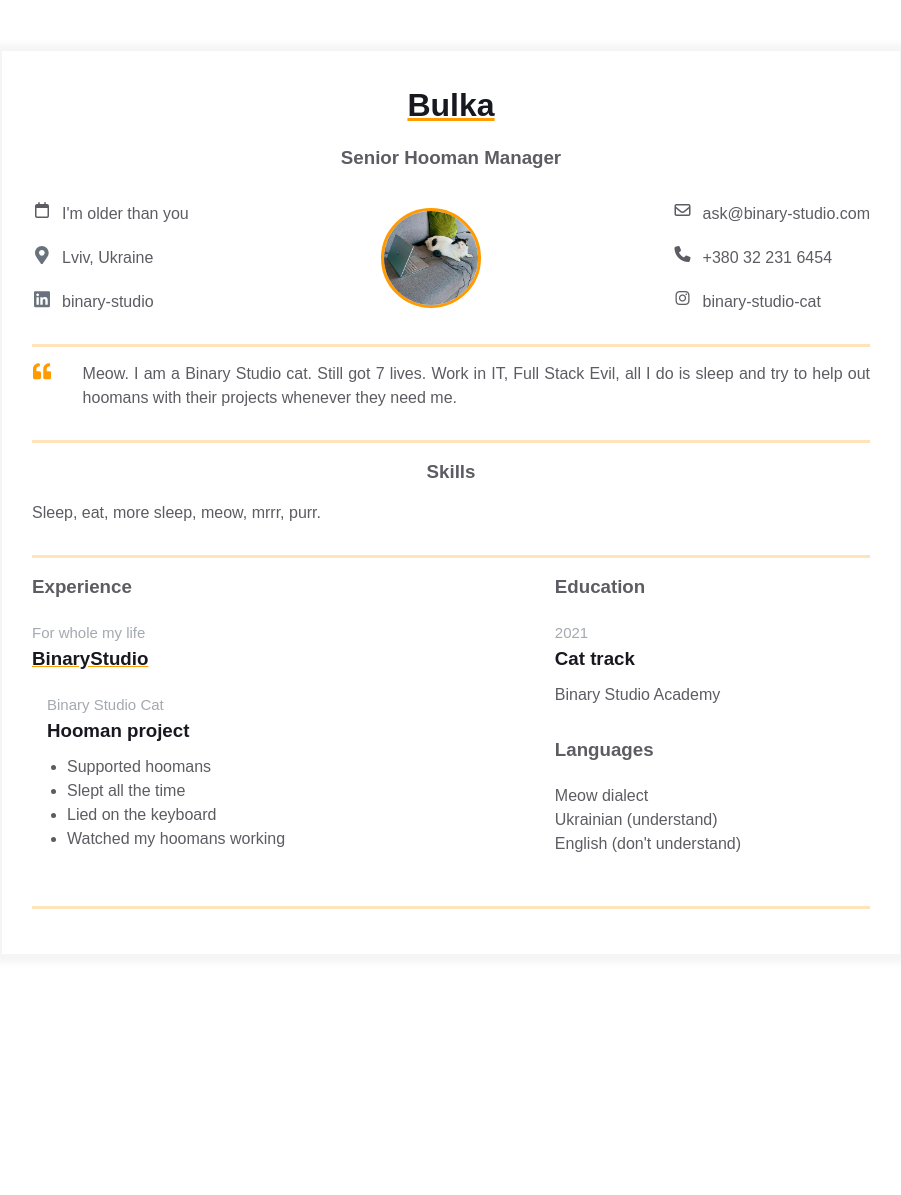
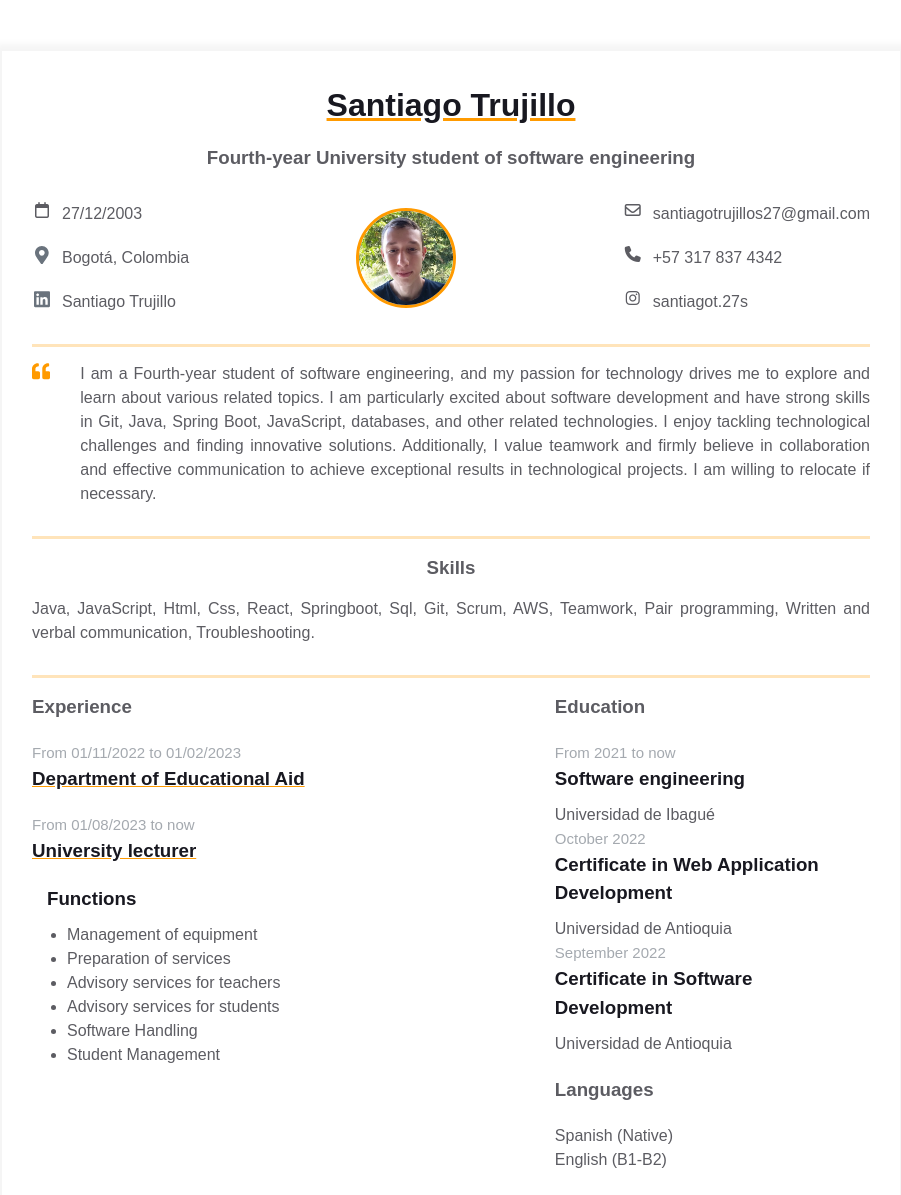
Before and after one commit to ST2712/homepage, a plain HTML site: page index.html in a window 1280 px wide. Shown: the top 1195 px of the page, without its empty margins (189-1090 px from the left). Before the commit the page ends 1005 px from the top, so only its background shows below. Drawn offline with Linux system fonts and the light colour scheme.

Commit message:
Add: Final commit my own resume

```diff
--- a/index.html
+++ b/index.html
@@ -14,8 +14,8 @@
     <div class="resume">
       <div class="container">
         <div class="resume__block">
-          <h1 class="contact-info__header">Bulka</h1>
-          <h3 class="contact-info__sub-header">Senior Hooman Manager</h3>
+          <h1 class="contact-info__header">Santiago Trujillo</h1>
+          <h3 class="contact-info__sub-header">Fourth-year University student of software engineering</h3>
 
           <div class="contact_info_container fh">
             <div class="contact-info__block">
@@ -23,7 +23,7 @@
                 <div class="contact-info__item-icon-wrapper">
                   <i class="fa-regular fa-calendar"></i>
                 </div>
-                <span>I'm older than you</span>
+                <span>27/12/2003</span>
               </a>
               <a href="" rel="author" class="contact-info__item">
                 <div class="contact-info__item-icon-wrapper">
@@ -34,9 +34,9 @@
                         80-80s-35.817-80-80-80-80 35.817-80 80 35.817 80 80 80z"></path>
                   </svg>
                 </div>
-                <span>Lviv, Ukraine</span>
+                <span>Bogotá, Colombia</span>
               </a>
-              <a href="https://ua.linkedin.com/company/binary-studio_241166" rel="author" class="contact-info__item">
+              <a href="https://www.linkedin.com/in/santiago-trujillo-893a3626a?utm_source=share&utm_campaign=share_via&utm_content=profile&utm_medium=android_app" rel="author" class="contact-info__item">
                 <div class="contact-info__item-icon-wrapper">
                   <svg class="contact-info__item-icon" xmlns="http://www.w3.org/2000/svg" viewBox="0 0 448 512">
                     <path d="M416 32H31.9C14.3 32 0 46.5 0 64.3v383.4C0 465.5 14.3 480 31.9
@@ -48,32 +48,32 @@
                         62.9-34.5 67.2 0 79.7 44.3 79.7 101.9V416z"></path>
                   </svg>
                 </div>
-                <span>binary-studio</span>
+                <span>Santiago Trujillo</span>
               </a>
             </div>
 
             <div class="contact-info__block contact-info__block--center">
-              <img class="contact-info__avatar" src="assets/avatar.png" alt="Avatar" />
+              <img class="contact-info__avatar" src="assets/santiago.jpg" alt="Avatar" />
             </div>
 
             <div class="contact-info__block">
-              <a href="mailto:ask@binary-studio.com" rel="author" class="contact-info__item">
+              <a href="mailto:santiagotrujillos27@gmail.com" rel="author" class="contact-info__item">
                 <div class="contact-info__item-icon-wrapper">
                   <i class="fa-regular fa-envelope"></i>
                 </div>
-                <span>ask@binary-studio.com</span>
+                <span>santiagotrujillos27@gmail.com</span>
               </a>
               <a href="" rel="author" class="contact-info__item">
                 <div class="contact-info__item-icon-wrapper">
                   <i class="fa-solid fa-phone"></i>
                 </div>
-                <span>+380 32 231 6454</span>
+                <span>+57 317 837 4342</span>
               </a>
-              <a href="" rel="author" class="contact-info__item">
+              <a href="https://instagram.com/santiagot.27s?igshid=NzZlODBkYWE4Ng==" rel="author" class="contact-info__item">
                 <div class="contact-info__item-icon-wrapper">
                   <i class="fa-brands fa-instagram"></i>
                 </div>
-                <span>binary-studio-cat</span>
+                <span>santiagot.27s</span>
               </a>
             </div>
           </div>
@@ -93,8 +93,10 @@
                     48-21.5 48-48V304c0-26.5-21.5-48-48-48z"></path>
               </svg>
             </div>
-            <p class="intro_text">Meow. I am a Binary Studio cat. Still got 7 lives. Work in IT, Full Stack Evil, all I
-              do is sleep and try to help out hoomans with their projects whenever they need me.</p>
+            <p class="intro_text">
+              I am a Fourth-year student of software engineering, and my passion for technology drives me to explore and learn about various related topics. I am particularly excited about software development and have strong skills in Git, Java, Spring Boot, JavaScript, databases, and other related technologies. I enjoy tackling technological challenges and finding innovative solutions. Additionally, I value teamwork and firmly believe in collaboration and effective communication to achieve exceptional results in technological projects.
+
+              I am willing to relocate if necessary.</p>
           </div>
         </div>
       </div>
@@ -102,7 +104,9 @@
         <div class="resume__block">
           <div class="skills">
             <h3 class="skills__header">Skills</h3>
-            <p class="skills__text">Sleep, eat, more sleep, meow, mrrr, purr.</p>
+            <p class="skills__text">Java, JavaScript, Html, Css, React, Springboot, Sql, Git, Scrum, AWS,
+              Teamwork, Pair programming, Written and verbal communication, Troubleshooting.
+            </p>
           </div>
         </div>
       </div>
@@ -113,18 +117,23 @@
               <h3 class="experiences__header">Experience</h3>
               <div class="experiences__company">
                 <div class="experiences__company-header">
-                  <span class="experiences__company-header-durability">For whole my life</span>
-                  <h3 class="experiences__company-header-name">BinaryStudio</h3>
+                  <span class="experiences__company-header-durability">From 01/11/2022 to 01/02/2023</span>
+                  <h3 class="experiences__company-header-name">Department of Educational Aid</h3>
+                </div>
+                <div class="experiences__company-header">
+                  <span class="experiences__company-header-durability">From 01/08/2023 to now</span>
+                  <h3 class="experiences__company-header-name">University lecturer</h3>
                 </div>
 
                 <div class="experiences__company-project">
-                  <span class="experiences__company-project-role"> Binary Studio Cat </span>
-                  <h3 class="experiences__company-project-name">Hooman project</h3>
+                  <h3 class="experiences__company-project-name">Functions</h3>
                   <ul class="experiences__company-project-responsibilities">
-                    <li>Supported hoomans</li>
-                    <li>Slept all the time</li>
-                    <li>Lied on the keyboard</li>
-                    <li>Watched my hoomans working</li>
+                    <li>Management of equipment</li>
+                    <li>Preparation of services</li>
+                    <li>Advisory services for teachers</li>
+                    <li>Advisory services for students</li>
+                    <li>Software Handling</li>
+                    <li>Student Management</li>
                   </ul>
                 </div>
               </div>
@@ -135,17 +144,22 @@
                 <div class="additional-info__education">
                   <h3 class="additional-info__education-header">Education</h3>
                   <div class="additional-info__education-university">
-                    <span class="additional-info__education-university-durability"> 2021 </span>
-                    <h3 class="additional-info__education-university-speciality">Cat track</h3>
-                    <p class="additional-info__education-university-name">Binary Studio Academy</p>
+                    <span class="additional-info__education-university-durability"> From 2021 to now </span>
+                    <h3 class="additional-info__education-university-speciality">Software engineering</h3>
+                    <p class="additional-info__education-university-name">Universidad de Ibagué</p>
+                    <span class="additional-info__education-university-durability"> October 2022 </span>
+                    <h3 class="additional-info__education-university-speciality">Certificate in Web Application Development</h3>
+                    <p class="additional-info__education-university-name">Universidad de Antioquia</p>
+                    <span class="additional-info__education-university-durability"> September 2022 </span>
+                    <h3 class="additional-info__education-university-speciality">Certificate in Software Development</h3>
+                    <p class="additional-info__education-university-name">Universidad de Antioquia</p>
                   </div>
                 </div>
 
                 <div class="additional-info__languages">
                   <h3 class="additional-info__languages-header">Languages</h3>
-                  <p class="additional-info__languages-item">Meow dialect</p>
-                  <p class="additional-info__languages-item">Ukrainian (understand)</p>
-                  <p class="additional-info__languages-item">English (don't understand)</p>
+                  <p class="additional-info__languages-item">Spanish (Native)</p>
+                  <p class="additional-info__languages-item">English (B1-B2)</p>
                 </div>
               </div>
             </div>
```
Also changed, not shown: assets/santiago.jpg (added).
